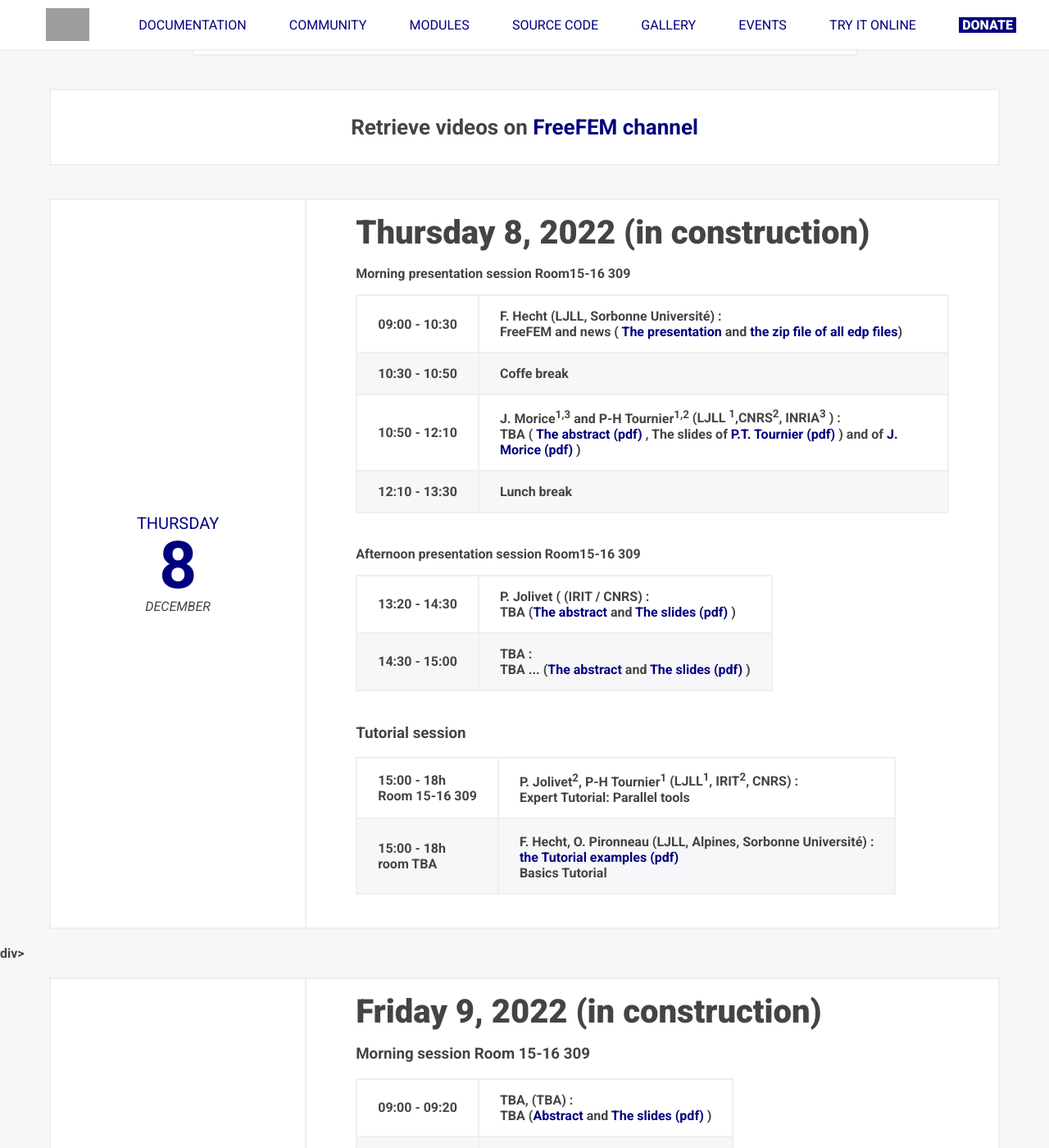
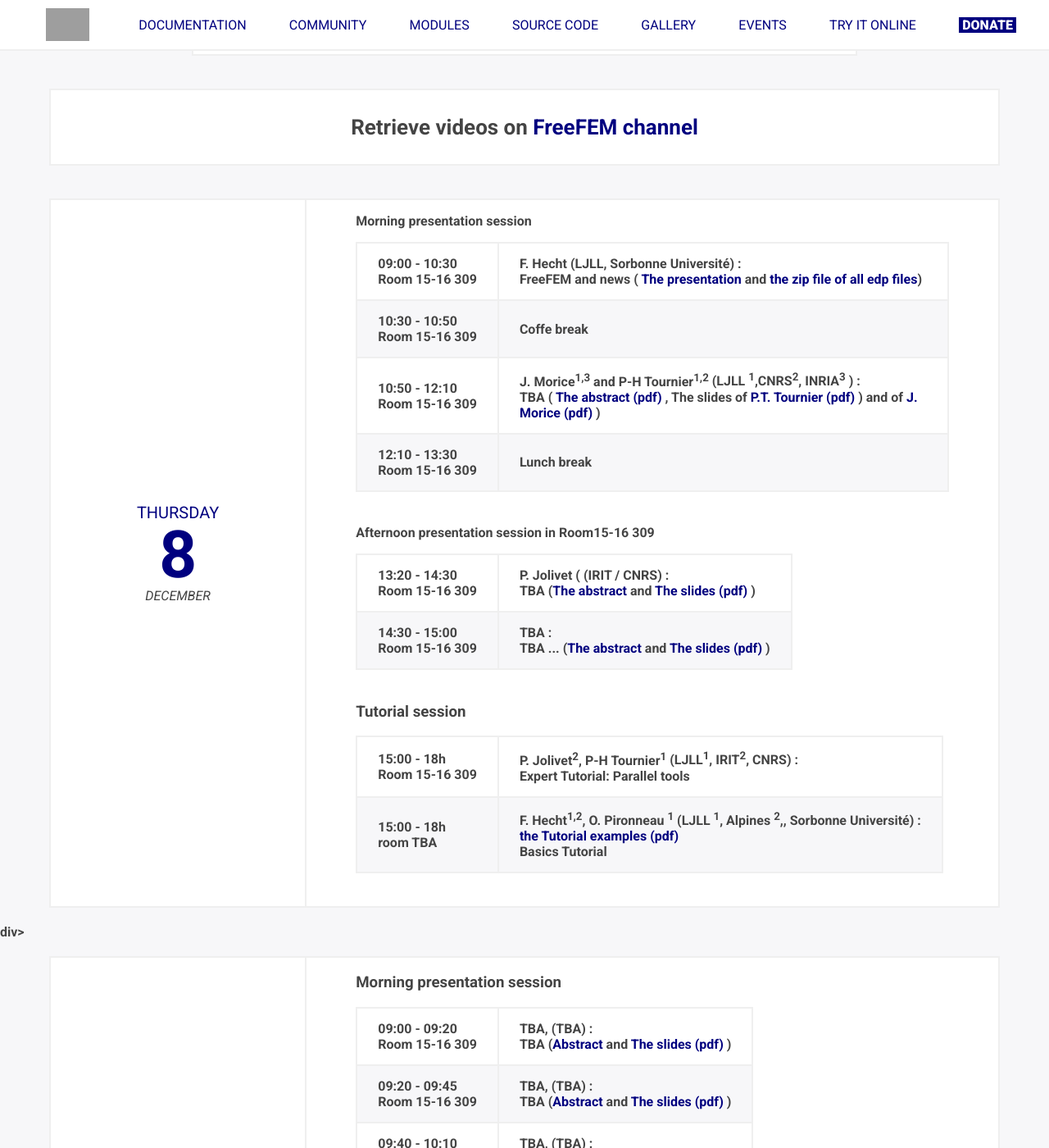
Before and after one commit to FreeFem/FreeFem-website, a Jekyll site: the page built from ffdays.md, in a window 1280 px wide and 1400 px high, scrolled down 852 px. Shown: the whole window at 82% size. Built offline with Jekyll 4.4.1, drawn with Linux system fonts in a browser that asks for light colours; some of the changed text lies outside the part shown.

Commit message:
uniformation des salles

```diff
--- a/_layouts/ffdays.html
+++ b/_layouts/ffdays.html
@@ -48,16 +48,14 @@
             </p> -->
         </div>
         <div class="program">
-          <h2>Thursday 8, 2022 (in construction)</h2>
 
-
-	        <p> <b> Morning presentation session    Room15-16 309</p>
+	        <p> <b> Morning presentation session  </p>
 
 
           <table class="table table-striped">
             <tbody>
               <tr>
-				        <th scope="row">09:00 - 10:30<br> </th>
+				        <th scope="row">09:00 - 10:30<br> Room 15-16 309</th>
                 <td>
                   <strong>F. Hecht</strong> (LJLL, Sorbonne Université) :
                   <br>
@@ -65,7 +63,7 @@
                 </td>
               </tr>
               <tr>
-				        <th scope="row">10:30 - 10:50<br> </th>
+				        <th scope="row">10:30 - 10:50<br> Room 15-16 309</th>
                 <td>
                   <strong>Coffe break</strong>
                   <br>
@@ -73,7 +71,7 @@
               </tr>
 
               <tr>
-				        <th scope="row">10:50 - 12:10 <br> </th>
+				        <th scope="row">10:50 - 12:10 <br> Room 15-16 309</th>
                 <td>
                    <strong> J. Morice<sup>1,3</sup> and P-H Tournier<sup>1,2</sup></strong> (LJLL <sup>1</sup>,CNRS<sup>2</sup>, INRIA<sup>3</sup> ) :
                   <br>
@@ -85,7 +83,7 @@
               </tr>
 
               <tr>
-				        <th scope="row">12:10 - 13:30<br> </th>
+				        <th scope="row">12:10 - 13:30<br> Room 15-16 309</th>
                 <td>
                   <strong>Lunch break</strong>
                   <br>
@@ -94,11 +92,11 @@
 		          </tr>
             </tbody>
           </table>
-		     <p>Afternoon  presentation session    Room15-16 309 </p>
+		     <p>Afternoon  presentation session in    Room15-16 309 </p>
          <table class="table table-striped">
           <tbody>
               <tr>
-				      <th scope="row">13:20 - 14:30<br> </th>
+				      <th scope="row">13:20 - 14:30<br> Room 15-16 309</th>
                 <td>
                   <strong> P. Jolivet </strong> ( (IRIT / CNRS) :
                   <br>
@@ -106,7 +104,7 @@
                 </td>
 		          </tr>
               <tr>
-				       <th scope="row">14:30 - 15:00<br> </th>
+				       <th scope="row">14:30 - 15:00<br> Room 15-16 309</th>
                 <td>
                   <strong> TBA </strong>  :
                   <br>
@@ -131,7 +129,7 @@
               <tr>
 				        <th scope="row">15:00 - 18h<br> room TBA </th>
                 <td>
-                  <strong>F. Hecht<sup></sup>, O. Pironneau </strong> (LJLL, Alpines, Sorbonne Université<sup></sup>) :
+                  <strong>F. Hecht<sup>1,2</sup>, O. Pironneau <sup>1</sup> </strong> (LJLL <sup>1</sup>, Alpines <sup>2</sup>,, Sorbonne Université<sup></sup>) :
 		               <br> <a href="https://www.ljll.math.upmc.fr/hecht/ftp/ff++days/2022/tuto/"> the Tutorial  examples  (pdf) </a>
                    <br>
                   Basics Tutorial
@@ -157,14 +155,12 @@
           </p> -->
         </div>
         <div class="program">
-          <h2>Friday 9, 2022  (in construction)	</h2>
-
-          <h3>Morning session   Room 15-16 309</h3>
+          <h3>Morning presentation session </h3>
 
           <table class="table table-striped">
             <tbody>
               <tr>
-				        <th scope="row">09:00 - 09:20<br> </th>
+				        <th scope="row">09:00 - 09:20<br> Room 15-16 309</th>
                 <td>
                   <strong>TBA,  </strong> (TBA) : <br>
                   TBA
@@ -172,7 +168,7 @@
                 </td>
               </tr>
               <tr>
-				        <th scope="row">09:20 - 09:45<br> </th>
+				        <th scope="row">09:20 - 09:45<br> Room 15-16 309</th>
                 <td>
                   <strong>TBA,  </strong> (TBA) : <br>
                    TBA
@@ -181,7 +177,7 @@
               </tr>
 
               <tr>
-				        <th scope="row">09:40 - 10:10<br> </th>
+				        <th scope="row">09:40 - 10:10<br> Room 15-16 309</th>
                 <td>
                   <strong>TBA,  </strong> (TBA) : <br>
                   TBA
@@ -191,7 +187,7 @@
 
 
               <tr>
-				        <th scope="row">10:10 - 10:40<br> </th>
+				        <th scope="row">10:10 - 10:40<br> Room 15-16 309</th>
                 <td>
                   <strong>Coffe break</strong>
                   <br>
@@ -200,7 +196,7 @@
 
 
               <tr>
-				        <th scope="row">10:40 - 11:05<br> </th>
+				        <th scope="row">10:40 - 11:05<br> Room 15-16 309</th>
                 <td>
                   <strong>TBA,  </strong> (TBA) : <br>
                     TBA
@@ -210,7 +206,7 @@
 
 
               <tr>
-				        <th scope="row">11:05 - 11:30<br> </th>
+				        <th scope="row">11:05 - 11:30<br> Room 15-16 309</th>
                 <td>
                   <strong>TBA,  </strong> (TBA) : <br>
                   TBA
@@ -219,7 +215,7 @@
               </tr>
 
               <tr>
-				        <th scope="row">11:30 - 11:55<br> </th>
+				        <th scope="row">11:30 - 11:55<br> Room 15-16 309</th>
                 <td>
                   <strong>TBA,  </strong> (TBA) : <br>
                 TBA
@@ -228,7 +224,7 @@
               </tr>
 
               <tr>
-				        <th scope="row">11:55 - 12:20<br> </th>
+				        <th scope="row">11:55 - 12:20<br> Room 15-16 309</th>
                 <td>
                   <strong>TBA,  </strong> (TBA) : <br>
                     TBA
@@ -236,7 +232,7 @@
                 </td>
               </tr>
               <tr>
-				        <th scope="row">12:20 - 14:00<br> </th>
+				        <th scope="row">12:20 - 14:00<br> Room 15-16 309</th>
                 <td>
                   <strong>Lunch</strong>
                   <br>
@@ -248,7 +244,7 @@
         <table class="table table-striped">
           <tbody>
             <tr>
-				     <th scope="row">14:00 - 15:00<br> </th>
+				     <th scope="row">14:00 - 15:00<br> Room 15-16 309</th>
              <td>
                   <strong> TBA  LJLL Seminar </strong>
                   <br>
```
Also changed, not shown: other parts of _layouts/ffdays.html (+1 -1 lines).
